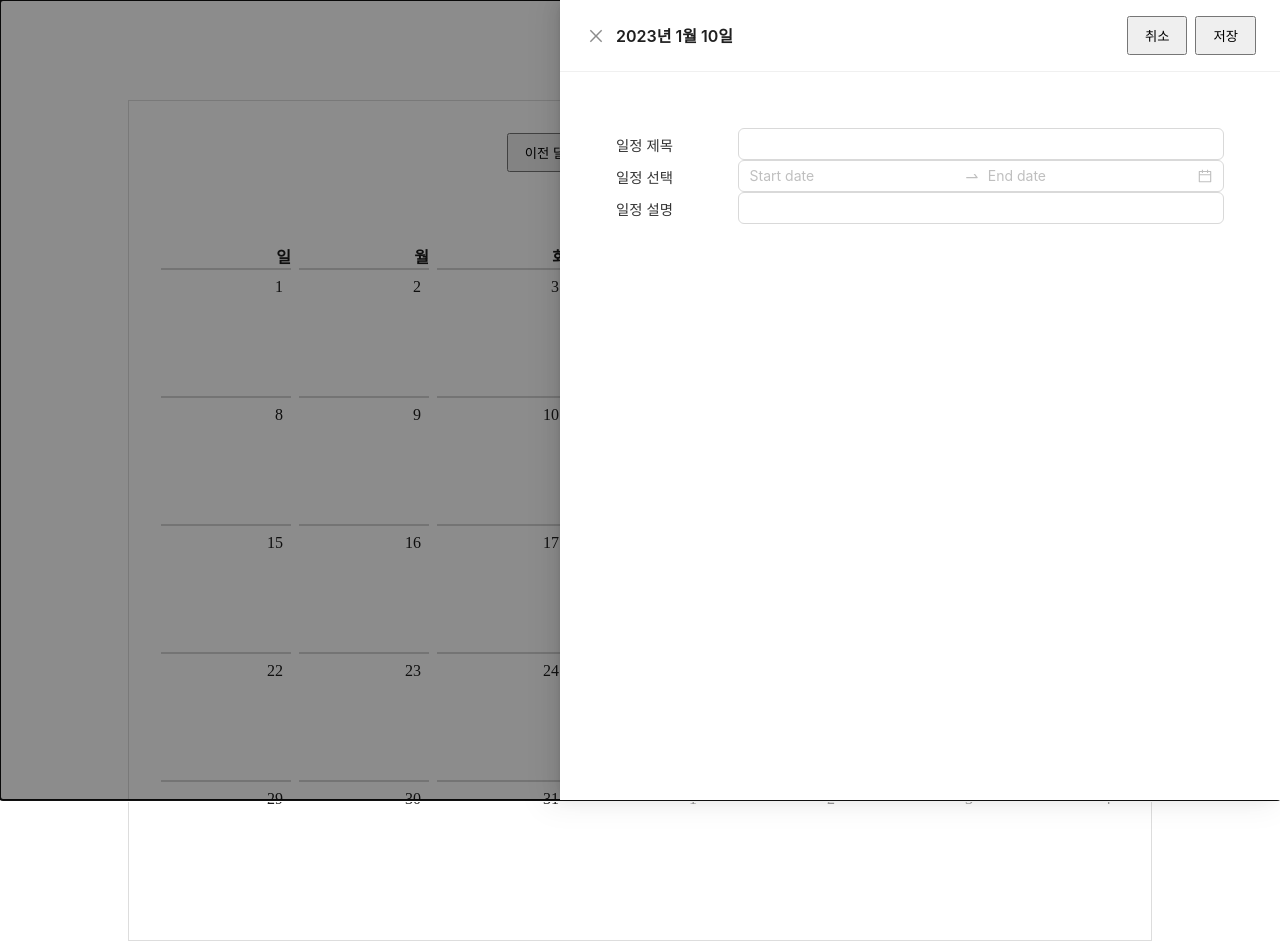
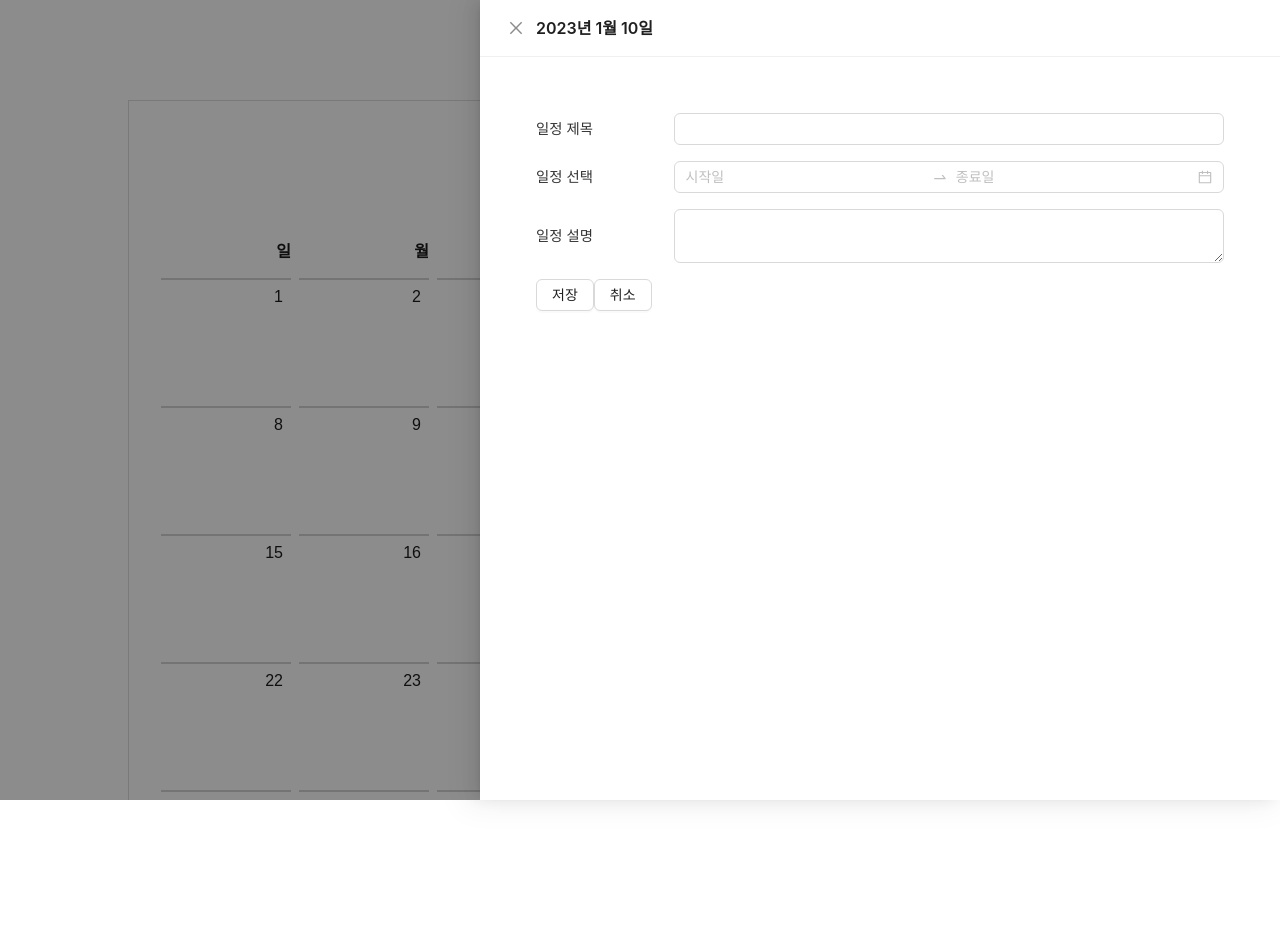
Before and after one commit to joo98e/calendar-app, a Next.js app: page /practice in a window 1280 px wide. Both pictures are taken after a click on the element "10". After the commit the page ends 800 px from the top, so only its background shows below. Built offline with nearby package versions, Linux system fonts and the light colour scheme.

Commit message:
feat - ui3, antd optimize

```diff
--- a/components/Calendar/components/organisms/Calendar.tsx
+++ b/components/Calendar/components/organisms/Calendar.tsx
@@ -116,7 +116,9 @@ const Calendar = ({}: Props) => {
                   <CalendarDay
                     key={day.D}
                     thisMonthIs={day.thisMonthIs}
-                    onClick={() => setDrawerTitle(`${weeksInfo.currentYear}년 ${weeksInfo.currentMonth}월 ${day.D}일`)}
+                    onClick={() => {
+                      setDrawerTitle(`${weeksInfo.currentYear}년 ${weeksInfo.currentMonth}월 ${day.D}일`);
+                    }}
                   >
                     {day.D}
                   </CalendarDay>
--- a/components/Calendar/components/organisms/CalendarScheduleAddDrawer.tsx
+++ b/components/Calendar/components/organisms/CalendarScheduleAddDrawer.tsx
@@ -1,10 +1,12 @@
 import styled from "@emotion/styled";
 import CustomDrawer from "@components/common/drawer/CustomDrawer";
 import { useEffect, useState } from "react";
-import { useForm } from "react-hook-form";
-import { DatePicker, DatePickerProps, Input } from "antd";
+import { Controller, useForm } from "react-hook-form";
+import { Button, DatePicker, Input } from "antd";
 import { ActionAddScheduleRequest } from "@store/slice/Calendar.slice.type";
 import { RangePickerProps } from "antd/es/date-picker";
+import { css } from "@emotion/react";
+import { Flex } from "@components/common/global/components/Flex";
 
 const { RangePicker } = DatePicker;
 
@@ -14,10 +16,23 @@ const FormContainer = styled.form`
   box-sizing: border-box;
 `;
 
-const FormRow = styled.div`
+const FormRow = styled.div<{
+  isNotGrid?: boolean;
+}>`
   display: grid;
   grid-template-columns: 1fr 4fr;
   align-items: center;
+  margin: 1rem 0;
+
+  ${(props) =>
+    props.isNotGrid &&
+    css`
+      display: block;
+    `};
+
+  &:first-of-type {
+    margin-top: 0;
+  }
 `;
 
 const Label = styled.label`
@@ -32,20 +47,26 @@ interface Props {
 const CalendarScheduleAddDrawer = ({ title }: Props) => {
   const [open, setOpen] = useState<boolean>(false);
 
-  const { register, watch, handleSubmit, setValue } = useForm<ActionAddScheduleRequest>();
+  const { handleSubmit, setValue, control } = useForm<ActionAddScheduleRequest>();
 
   function onDrawerClose() {
     setOpen(false);
   }
 
-  function onChangeScheduleRange(scheduleDays: DatePickerProps["value"] | RangePickerProps["value"]) {
-    if (scheduleDays && Array.isArray(scheduleDays)) {
-      console.log(scheduleDays[0]);
-      // setValue("startDate")
-    }
+  function onChangeScheduleRange(scheduleDays: RangePickerProps["value"]) {
+    try {
+      if (scheduleDays && Array.isArray(scheduleDays) && scheduleDays.every((day) => typeof day === "object")) {
+        const startDate = scheduleDays[0]!.format("YYYY-MM-DD");
+        const endDate = scheduleDays[1]!.format("YYYY-MM-DD");
+        setValue("startDate", startDate);
+        setValue("endDate", endDate);
+      }
+    } catch (e) {}
   }
 
-  function onValid(data: any) {}
+  function onValid(data: ActionAddScheduleRequest) {
+    console.log(data);
+  }
 
   useEffect(() => {
     if (Boolean(title)) {
@@ -55,19 +76,43 @@ const CalendarScheduleAddDrawer = ({ title }: Props) => {
 
   return (
     <Container>
-      <CustomDrawer drawerTitle={Boolean(title) ? title : "제목 없음"} open={open} setOpen={setOpen} onClose={onDrawerClose}>
+      <CustomDrawer
+        width={800}
+        drawerTitle={Boolean(title) ? title : "제목 없음"}
+        open={open}
+        setOpen={setOpen}
+        onClose={onDrawerClose}
+      >
         <FormContainer>
           <FormRow>
             <Label>일정 제목</Label>
-            <Input type={"text"} {...register("title", { required: "제목은 필수 입력입니다." })} />
+            <Controller
+              name="title"
+              control={control}
+              render={({ field: { onChange, value } }) => <Input onChange={onChange} value={value} />}
+            />
           </FormRow>
+
           <FormRow>
             <Label>일정 선택</Label>
-            <RangePicker showTime={{ format: "HH:mm" }} format="YYYY-MM-DD HH:mm" onOk={onChangeScheduleRange} />
+            <RangePicker format="YYYY-MM-DD" onChange={onChangeScheduleRange} />
           </FormRow>
+
           <FormRow>
             <Label>일정 설명</Label>
-            <Input type={"text"} {...register("description")} />
+
+            <Controller
+              name="description"
+              control={control}
+              render={({ field: { onChange, value } }) => <Input.TextArea onChange={onChange} value={value} />}
+            />
+          </FormRow>
+
+          <FormRow isNotGrid>
+            <Flex>
+              <Button onClick={handleSubmit(onValid)}>저장</Button>
+              <Button onClick={onDrawerClose}>취소</Button>
+            </Flex>
           </FormRow>
         </FormContainer>
       </CustomDrawer>
--- a/components/common/drawer/CustomDrawer.tsx
+++ b/components/common/drawer/CustomDrawer.tsx
@@ -1,12 +1,5 @@
-import styled from "@emotion/styled";
-import { Drawer, Space } from "antd";
+import { Drawer } from "antd";
 import React, { Dispatch, SetStateAction } from "react";
-
-const Button = styled.button`
-  padding: 0.5rem 1rem;
-  box-sizing: border-box;
-  cursor: pointer;
-`;
 
 interface Props {
   drawerTitle: string;
@@ -19,12 +12,7 @@ interface Props {
   width?: number;
 }
 
-const CustomDrawer = ({ children, onClose, drawerTitle, width = 720, open, setOpen }: Props) => {
-  function _onClose() {
-    setOpen(false);
-    onClose && onClose();
-  }
-
+const CustomDrawer = ({ children, onClose, drawerTitle, width = 720, open }: Props) => {
   return (
     <Drawer
       title={drawerTitle}
@@ -32,12 +20,7 @@ const CustomDrawer = ({ children, onClose, drawerTitle, width = 720, open, setOp
       open={open}
       onClose={onClose}
       bodyStyle={{ paddingBottom: 80 }}
-      extra={
-        <Space>
-          <Button onClick={_onClose}>취소</Button>
-          <Button onClick={_onClose}>저장</Button>
-        </Space>
-      }
+      extra={<></>}
     >
       {children}
     </Drawer>
--- /dev/null
+++ b/components/common/global/components/Flex.tsx
@@ -0,0 +1,5 @@
+import styled from "@emotion/styled";
+
+export const Flex = styled.div`
+  display: flex;
+`;
--- /dev/null
+++ b/components/common/head/SeoHeadCalendarPage.tsx
@@ -0,0 +1,15 @@
+import Head from "next/head";
+
+interface Props {
+  title: string;
+}
+
+const SeoHeadCalendarPage = ({ title }: Props) => {
+  return (
+    <Head>
+      <title>{title}</title>
+    </Head>
+  );
+};
+
+export default SeoHeadCalendarPage;
--- a/pages/_app.tsx
+++ b/pages/_app.tsx
@@ -1,16 +1,17 @@
-import "../styles/globals.css";
 import type { AppProps } from "next/app";
 import { Provider } from "react-redux";
 import { store } from "@store/index";
-import Head from "next/head";
+import "../styles/globals.css";
+import "antd/dist/reset.css";
+import { ConfigProvider } from "antd";
+import ko_KR from "antd/lib/locale/ko_KR";
 
 export default function App({ Component, pageProps }: AppProps) {
   return (
-    <Provider store={store}>
-      <Head>
-        <title>Calendar App</title>
-      </Head>
-      <Component {...pageProps} />
-    </Provider>
+    <ConfigProvider locale={ko_KR}>
+      <Provider store={store}>
+        <Component {...pageProps} />
+      </Provider>
+    </ConfigProvider>
   );
 }
--- a/pages/practice/index.tsx
+++ b/pages/practice/index.tsx
@@ -1,5 +1,6 @@
 import styled from "@emotion/styled";
 import Calendar from "../../components/Calendar/components/organisms/Calendar";
+import SeoHeadCalendarPage from "@components/common/head/SeoHeadCalendarPage";
 
 const Container = styled.div`
   min-height: 500px;
@@ -10,6 +11,7 @@ interface Props {}
 const PracticePage = ({}: Props) => {
   return (
     <Container>
+      <SeoHeadCalendarPage title={"Calendar Page"} />
       <div style={{ marginTop: "100px" }} />
       <Calendar />
     </Container>
```
Also changed, not shown: components/common/global/types/global.d.ts (renamed from global/types/global.d.ts).
